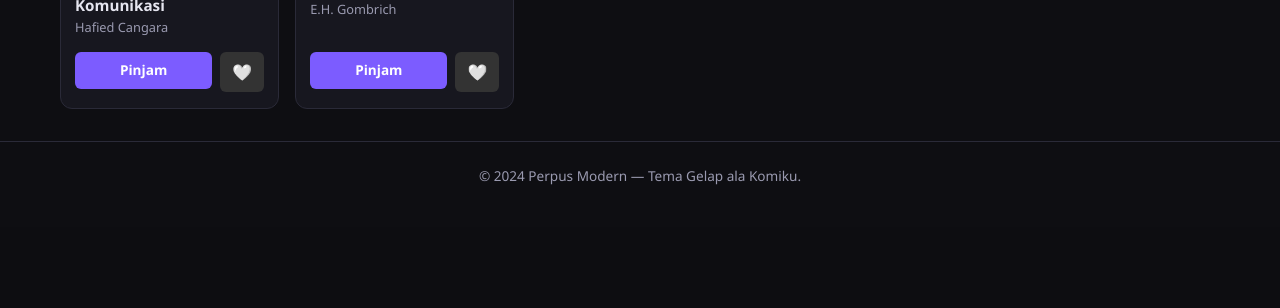
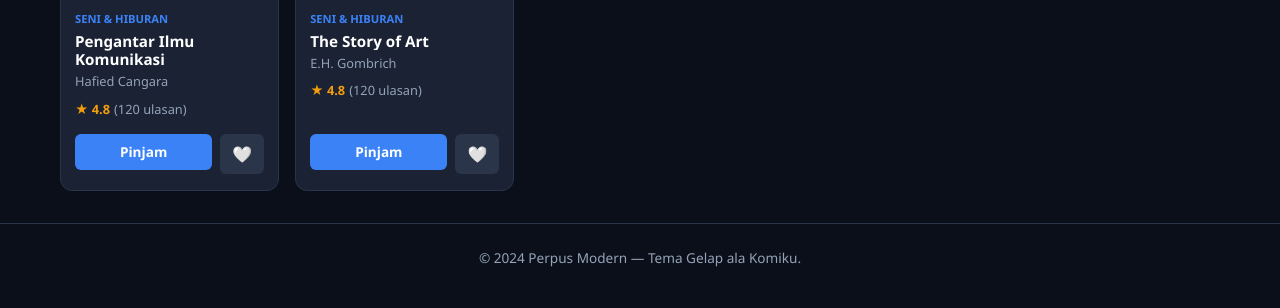
Before and after one commit to Rull-hub/perpus-modern, a Flask app: page / in a window 1280 px wide. Shown: the part 1877-2185 px from the top of the page. Before the commit the page ends 2062 px from the top, so only its background shows below. Run offline with Flask 3, Linux system fonts and the light colour scheme; a user stored in the database is signed in.

Commit message:
Update tema biru navy + badge + rating

```diff
--- a/app/static/css/style.css
+++ b/app/static/css/style.css
@@ -2,16 +2,18 @@
 * { margin: 0; padding: 0; box-sizing: border-box; }
 
 :root {
-    --bg: #0e0e12;
-    --bg-card: #17171f;
-    --bg-elevated: #1f1f2b;
-    --text: #e6e6f0;
-    --text-muted: #9a9ab0;
-    --accent: #7c5cff;
-    --accent-hover: #9b7fff;
-    --border: #2a2a38;
-    --danger: #ff5470;
-    --success: #3ddc97;
+    /* SKEMA WARNA BARU: BIRU NAVY DARK MODE PORTAL */
+    --bg: #0b0f19;
+    --bg-card: #1a2234;
+    --bg-elevated: #121824;
+    --text: #ffffff;
+    --text-muted: #94a3b8;
+    --accent: #3b82f6;
+    --accent-hover: #60a5fa;
+    --border: #2a354a;
+    --danger: #ef4444;
+    --success: #10b981;
+    --warning: #f59e0b;
 }
 
 body {
@@ -221,26 +181,34 @@ body {
     font-size: 0.7rem;
     font-weight: bold;
 }
-.badge-stock.available { background: rgba(61, 220, 151, 0.9); color: #000; }
-.badge-stock.empty { background: rgba(255, 84, 112, 0.9); color: #fff; }
+.badge-stock.available { background: rgba(16, 185, 129, 0.9); color: #000; }
+.badge-stock.empty { background: rgba(239, 68, 68, 0.9); color: #fff; }
+
+/* BADGE KATEGORI DI POJOK KIRI ATAS */
+.badge-category-top {
+    position: absolute;
+    top: 10px;
+    left: 10px;
+    background: var(--warning);
+    color: #000;
+    padding: 4px 8px;
+    border-radius: 6px;
+    font-size: 0.65rem;
+    font-weight: 800;
+    z-index: 2;
+    text-transform: uppercase;
+}
+
 .book-info { padding: 12px 14px 16px; display: flex; flex-direction: column; flex-grow: 1; }
-.book-category {
-    font-size: 0.7rem;
-    color: var(--accent);
-    font-weight: 700;
-    text-transform: uppercase;
-    margin-bottom: 4px;
-}
-.book-title {
-    font-size: 0.95rem;
-    font-weight: 700;
-    margin-bottom: 4px;
-    display: -webkit-box;
-    -webkit-line-clamp: 2;
-    -webkit-box-orient: vertical;
-    overflow: hidden;
-}
-.book-author { font-size: 0.8rem; color: var(--text-muted); margin-bottom: 15px; }
+.book-category { font-size: 0.7rem; color: var(--accent); font-weight: 700; text-transform: uppercase; margin-bottom: 4px; }
+.book-title { font-size: 0.95rem; font-weight: 700; margin-bottom: 4px; display: -webkit-box; -webkit-line-clamp: 2; -webkit-box-orient: vertical; overflow: hidden; }
+.book-author { font-size: 0.8rem; color: var(--text-muted); margin-bottom: 8px; }
+
+/* RATING BINTANG */
+.rating { display: flex; align-items: center; gap: 4px; font-size: 0.8rem; color: var(--warning); font-weight: bold; margin-bottom: 15px; }
+.rating span { color: var(--text-muted); font-weight: normal; }
+
+/* Tombol Aksi */
 .action-buttons { display: flex; gap: 8px; margin-top: auto; }
 .btn-pinjam {
     width: 100%;
@@ -255,20 +223,14 @@ body {
     text-decoration: none;
     text-align: center;
     display: block;
+    transition: background 0.2s;
 }
 .btn-pinjam:hover { background: var(--accent-hover); }
 .btn-pinjam.disabled { background: #333; cursor: not-allowed; }
-.btn-bookmark {
-    background: #333;
-    border: none;
-    color: white;
-    padding: 8px 12px;
-    border-radius: 6px;
-    cursor: pointer;
-}
-.btn-bookmark:hover { background: #444; }
+.btn-bookmark { background: #2a354a; border: none; color: white; padding: 8px 12px; border-radius: 6px; cursor: pointer; transition: background 0.2s; }
+.btn-bookmark:hover { background: #3b82f6; }
 
 /* ====== FOOTER & LAINNYA ====== */
-.footer { border-top: 1px solid var(--border); padding: 24px 20px; text-align: center; color: var(--text-muted); font-size: 0.85rem; }
+.footer { border-top: 1px solid var(--border); padding: 24px 20px; text-align: center; color: var(--text-muted); font-size: 0.85rem; margin-top: auto; }
 .empty-state { grid-column: 1 / -1; text-align: center; color: var(--text-muted); padding: 60px 20px; font-size: 1.05rem; }
 .cover-placeholder { font-size: 3rem; opacity: 0.4; }
--- a/app/templates/index.html
+++ b/app/templates/index.html
@@ -45,6 +45,12 @@
                         <div class="cover-placeholder">📖</div>
                     {% endif %}
 
+                    <!-- BADGE KATEGORI (KIRI ATAS) -->
+                    {% if book.category %}
+                        <div class="badge-category-top">{{ book.category.split(' ')[0] }}</div>
+                    {% endif %}
+
+                    <!-- BADGE STOK (KANAN ATAS) -->
                     <div class="badge-stock {% if book.stock > 0 %}available{% else %}empty{% endif %}">
                         {% if book.stock > 0 %}Stok: {{ book.stock }}{% else %}Habis{% endif %}
                     </div>
@@ -54,6 +60,9 @@
                     <span class="book-category">{{ book.category or 'Umum' }}</span>
                     <h3 class="book-title">{{ book.title }}</h3>
                     <p class="book-author">{{ book.author }}</p>
+
+                    <!-- RATING BINTANG -->
+                    <div class="rating">★ 4.8 <span>(120 ulasan)</span></div>
 
                     <div class="action-buttons">
                         {% if current_user.is_authenticated and book.stock > 0 %}
```
Also changed, not shown: other parts of app/static/css/style.css (+33 -75 lines), app/templates/catalog.html (+19 -12 lines).
